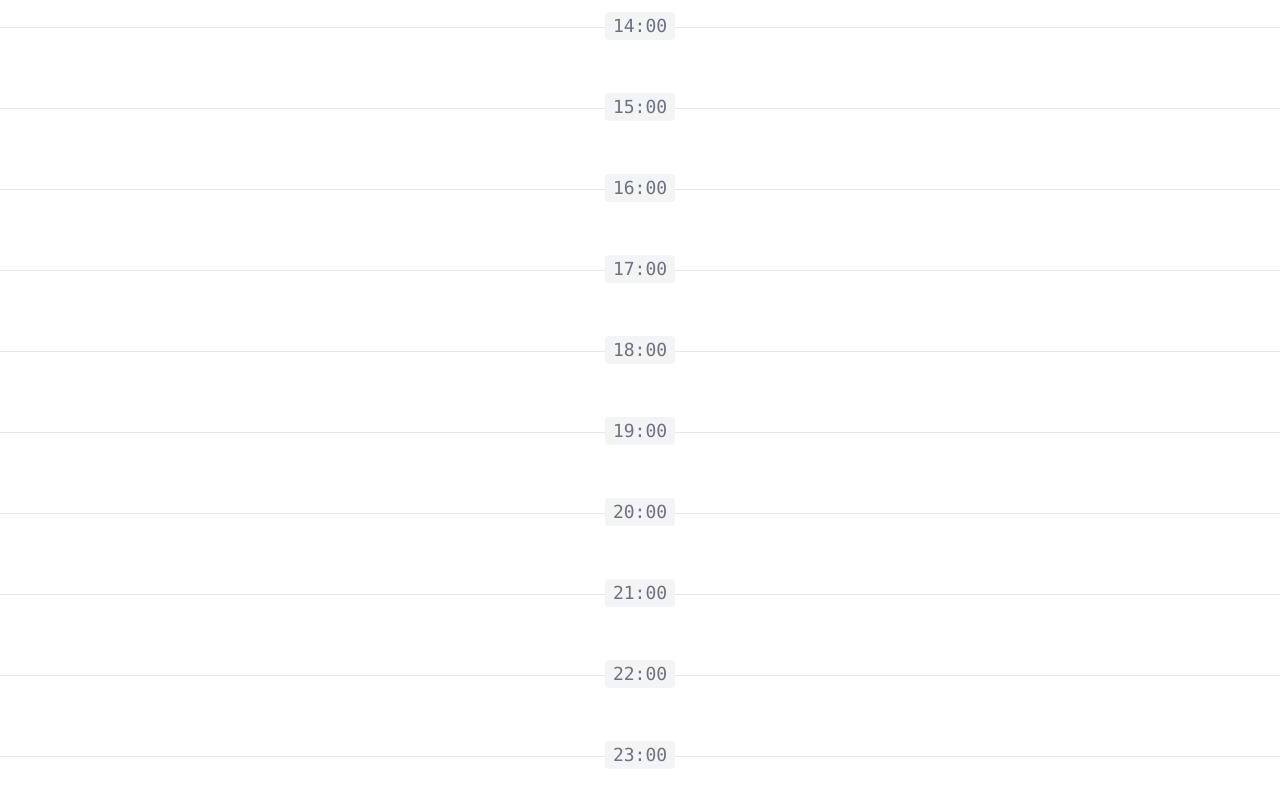
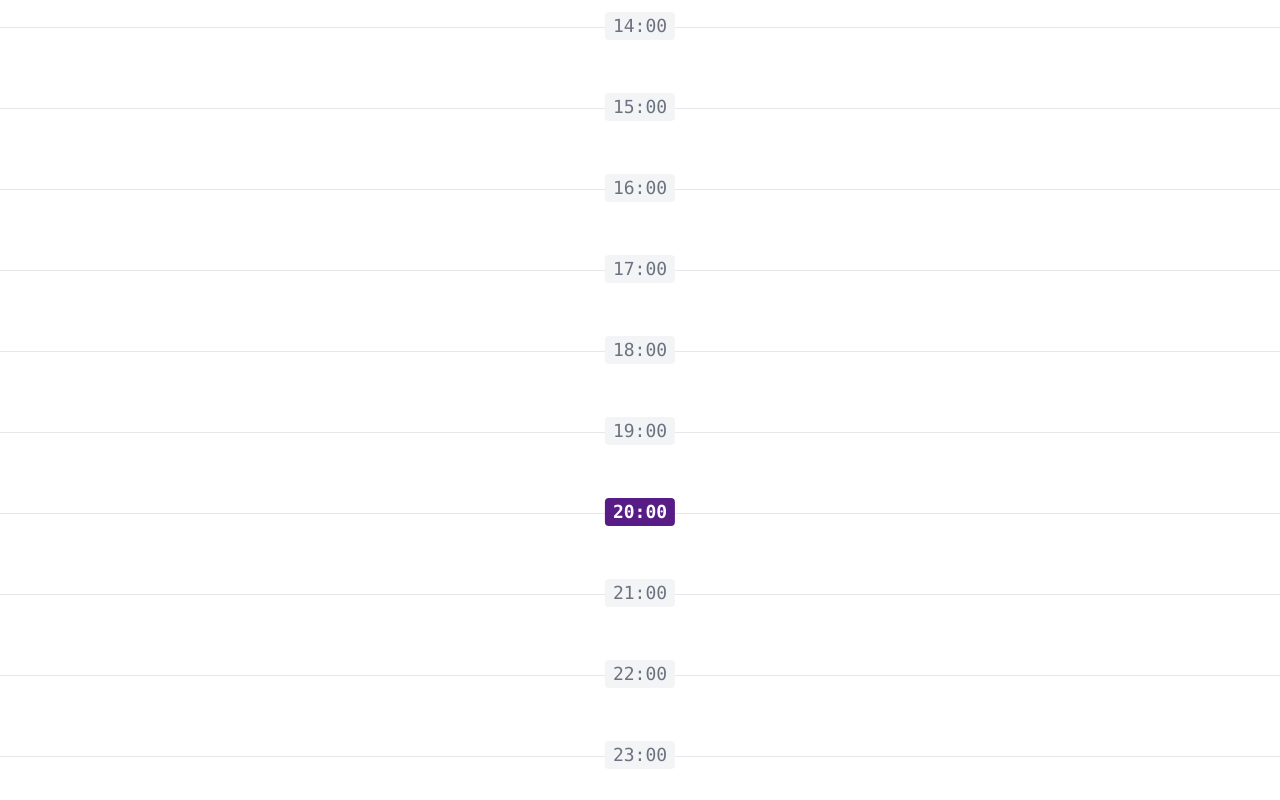
Before and after one commit to mkstas/vue-ontrack, a Vue app: page /#timeline in a window 1280 px wide. Shown: the part 1196-1996 px from the top of the page. Built offline with nearby package versions, Linux system fonts and the light colour scheme.

Commit message:
dev: create component TimelineItem

```diff
--- a/src/components/nav/TheNav.vue
+++ b/src/components/nav/TheNav.vue
@@ -3,7 +3,9 @@
 
 import NavItem from './NavItem.vue';
 
-defineProps(['currentPage']);
+defineProps({
+  currentPage: String,
+});
 
 const emit = defineEmits(['navigate']);
 </script>
--- /dev/null
+++ b/src/components/timeline/TimelineItem.vue
@@ -0,0 +1,18 @@
+<script setup>
+const props = defineProps({
+  timelineItem: Object,
+});
+
+const hourLinkClasses = [
+  'absolute -top-4 left-1/2 -translate-x-1/2 rounded px-2 font-mono text-lg',
+  props.timelineItem.hour === new Date().getHours()
+    ? 'bg-purple-900 font-black text-white'
+    : 'bg-gray-100 text-gray-500',
+];
+</script>
+
+<template>
+  <li class="relative flex flex-col gap-2 border-t border-gray-200 py-10 px-4">
+    <a href="#" :class="hourLinkClasses"> {{ timelineItem.hour }}:00 </a>
+  </li>
+</template>
--- a/src/views/TimelineView.vue
+++ b/src/views/TimelineView.vue
@@ -1,24 +1,19 @@
 <script setup>
 import { generateTimelineItems } from '../functions';
+
+import TimelineItem from '../components/timeline/TimelineItem.vue';
 
 const timelineItems = generateTimelineItems();
 </script>
 
 <template>
   <div class="mt-7">
-    <ul
-      v-for="{ hour } in timelineItems"
-      :key="hour"
-      class="relative flex flex-col gap-2 border-t border-gray-200 py-10 px-4"
-    >
-      <li>
-        <a
-          href="#"
-          class="absolute -top-4 left-1/2 -translate-x-1/2 rounded bg-gray-100 px-2 font-mono text-lg text-gray-500"
-        >
-          {{ hour }}:00
-        </a>
-      </li>
+    <ul>
+      <TimelineItem
+        v-for="timelineItem in timelineItems"
+        :key="timelineItem.hour"
+        :timelineItem="timelineItem"
+      />
     </ul>
   </div>
 </template>
```
